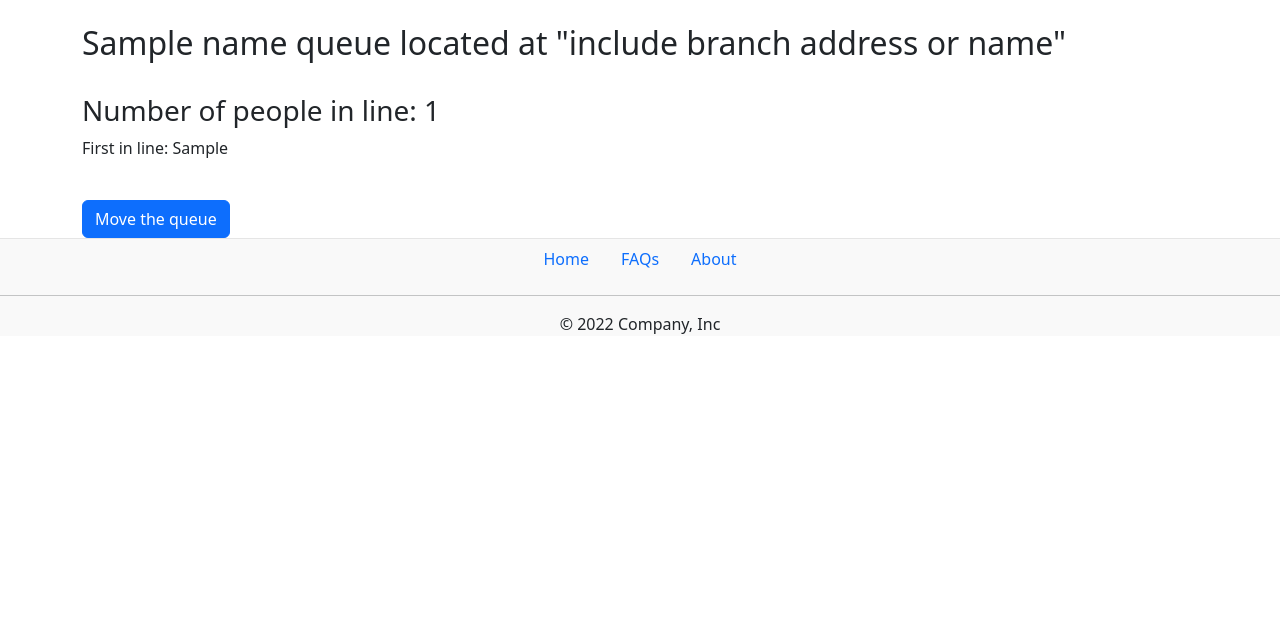
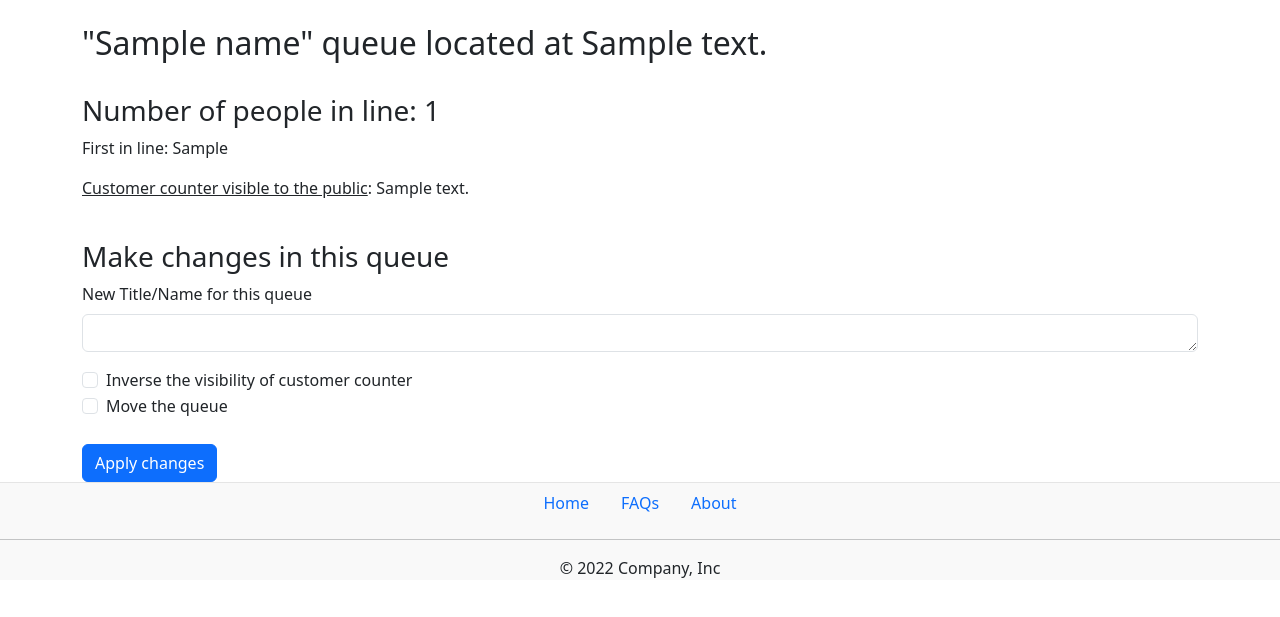
Before and after one commit to Akbermet1/electronic_queue, a Django app: template templates/queue/manage_queue.html in a window 1280 px wide. Shown: the part 56-673 px from the top of the page. Run offline with Django 4.2, Linux system fonts and the light colour scheme; the template is opened without the code that fills it: most values are stand-ins (such as "Sample title", 1, 10 or a date in 2020).

Commit message:
manage institution account :ver 2 - manage existing queues

```diff
--- a/templates/institution/manage_account.html
+++ b/templates/institution/manage_account.html
@@ -24,8 +24,7 @@
             <ul class="dropdown-menu">
                 {% for queue in branch.queues %}
                     {% for queue_id, queue_address in queue.items %}
-                        <!-- link should redirect to a page to modify the queue - to be implamented  -->
-                        <li><a class="dropdown-item" href="{% url 'put-customer-in-queue' queue_id %}">{{ queue_address }}</a></li>
+                        <li><a class="dropdown-item" href="{% url 'manage-institutions-queue' institution.institution_id queue_id %}">{{ queue_address }}</a></li>
                     {% endfor %}
                 {% empty %}
                     <li><a class="dropdown-item disabled" href="#">no registered queues</a></li>
--- a/templates/queue/manage_queue.html
+++ b/templates/queue/manage_queue.html
@@ -1,10 +1,18 @@
 {% extends "base.html" %}
 {% block content %}
 {% if line_moved %}
-    <h3>Customer with the confimation code: {{ confirmation_code }} was removed from the queue</h3>
+<div class="row-cols-1 row-cols-md-3 g-4">
+    <div class="alert alert-success" role="alert">
+        <h4 class="alert-heading">The queue was moved!</h4>
+        <p>The queue moved to the next customer in line</p>
+        <hr>
+        <p class="mb-0">Customer with the confimation code: {{ confirmation_code }} was removed from the queue</p>
+        <a href="{% url 'manage-institutions-queue' institution_id queue_id %}">Return to managing the queue</a>
+    </div>
+</div>
 {% else %}
     <br>
-    <h2>{{ name }} queue located at "include branch address or name" </h2>
+    <h2>"{{ name }}" queue located at {{ branch_address }} </h2>
     <br>
     <h3>Number of people in line: {{ customer_count }}</h3>
     {% if customer_count >= 1 %}
@@ -12,17 +20,39 @@
     {% else %}
     <p>You will be able to see the first two customers once they sign up</p>
     {% endif %}
-    <br>
+
     {% if customer_count > 1 %}
     <p>Next in line: {{ queue.1 }} </p>
     {% endif %}
 
-    {% if customer_count >= 1 %}
+    <u><p>Customer counter visible to the public</u>: {{customer_count_visible}}</p>
+    <br>
+    <h3>Make changes in this queue </h3>
     <form method="POST">
         {% csrf_token %}
-        <button type="submit" class="btn btn-primary">Move the queue</button>
+        <div class="mb-3">
+            <label for="exampleFormControlTextarea1" class="form-label">New Title/Name for this queue</label>
+            <textarea class="form-control" id="exampleFormControlTextarea1" rows="1" name="new_title"></textarea>
+        </div>
+
+        <div class="form-check">
+            <input class="form-check-input" type="checkbox" value="visible_customer_count" id="flexCheckDefault" name="checks">
+            <label class="form-check-label" for="flexCheckDefault">
+            Inverse the visibility of customer counter
+            </label>
+        </div>
+
+        {% if customer_count >= 1 %}
+        <div class="form-check">
+            <input class="form-check-input" type="checkbox" value="move_queue" id="flexCheckDefault" name="checks">
+            <label class="form-check-label" for="flexCheckDefault">
+            Move the queue
+            </label>
+        </div>
+        {% endif %}
+        <br>
+        <button type="submit" class="btn btn-primary">Apply changes</button>
     </form>
-    {% endif %}
 
 {% endif %}
 {% endblock %}
--- a/user/views.py
+++ b/user/views.py
@@ -4,7 +4,10 @@ from django.contrib.auth import login, authenticate
 from user.forms import RegisterUserForm
 from electronic_queue.firestore import db
 from institution.views import INSTITUTIONS_COLLECTION_ID, BRANCH_COLLECTION_ID
+from the_queue.views import QUEUES_COLLECTION_ID
 from django.contrib.auth.decorators import login_required
+
+
 
 
 
@@ -52,12 +55,9 @@ def manage_user_account_view(request):
         docs_of_branches = branches_ref.where("institution_id", "==", institution_id).stream()
         branches = [branch.to_dict() for branch in docs_of_branches]
 
-    print(institution_doc)
     context = {
         "institution": institution_doc,
         "branches": branches,
         "true_match_found": true_match_found,
     }
-    print(request.user)
-    print(request.user.email)
     return render(request, "./institution/manage_account.html", context=context)
```
Also changed, not shown: institution/utils.py (added, +26 -0 lines), institution/views.py (+46 -10 lines), the_queue/serializers.py (+9 -0 lines), the_queue/views.py (+32 -0 lines).
